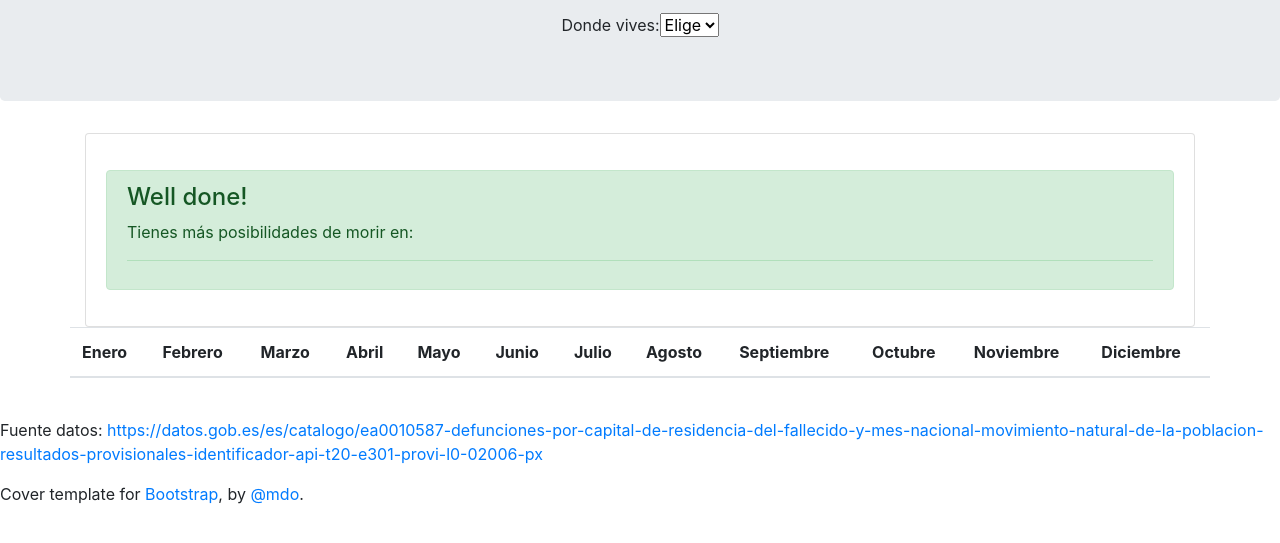
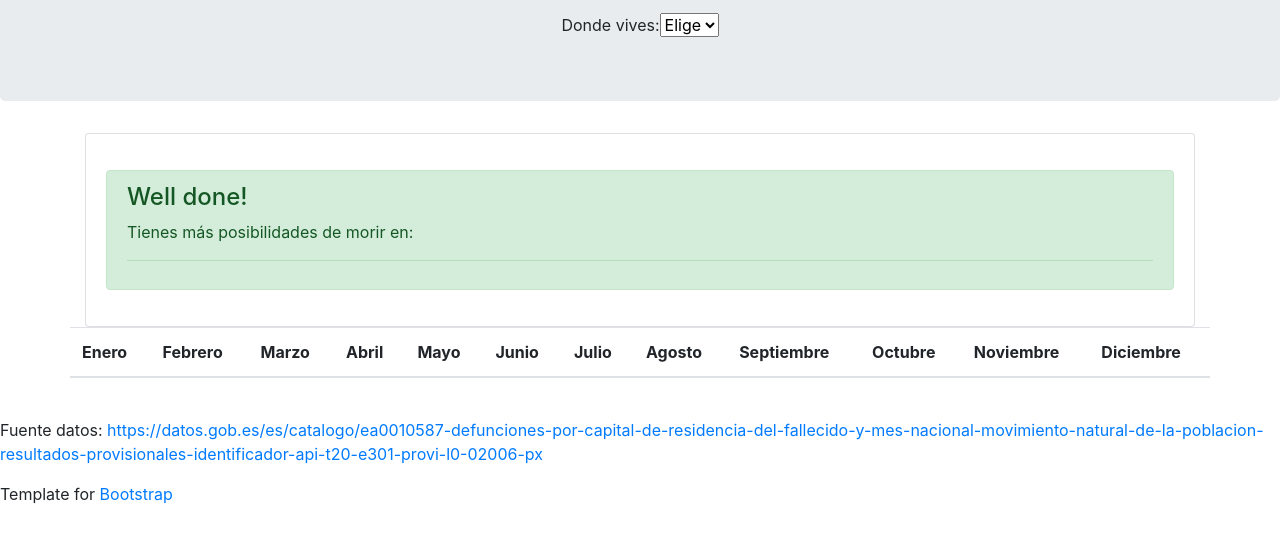
Before and after one commit to jagedn/defunciones-capital, a plain HTML site: page index.html in a window 1280 px wide. Shown: the part 209-752 px from the top of the page. Drawn offline with nearby package versions, Linux system fonts and the light colour scheme; no server answers.

Commit message:
estetica

```diff
--- a/index.html
+++ b/index.html
@@ -125,7 +125,7 @@
             href="https://datos.gob.es/es/catalogo/ea0010587-defunciones-por-capital-de-residencia-del-fallecido-y-mes-nacional-movimiento-natural-de-la-poblacion-resultados-provisionales-identificador-api-t20-e301-provi-l0-02006-px">
             https://datos.gob.es/es/catalogo/ea0010587-defunciones-por-capital-de-residencia-del-fallecido-y-mes-nacional-movimiento-natural-de-la-poblacion-resultados-provisionales-identificador-api-t20-e301-provi-l0-02006-px</a>
           </p>
-          <p>Cover template for <a href="https://getbootstrap.com/">Bootstrap</a>, by <a href="https://twitter.com/mdo">@mdo</a>.</p>
+          <p>Template for <a href="https://getbootstrap.com/">Bootstrap</a></p>
         </div>
       </footer>
     </div>
```
